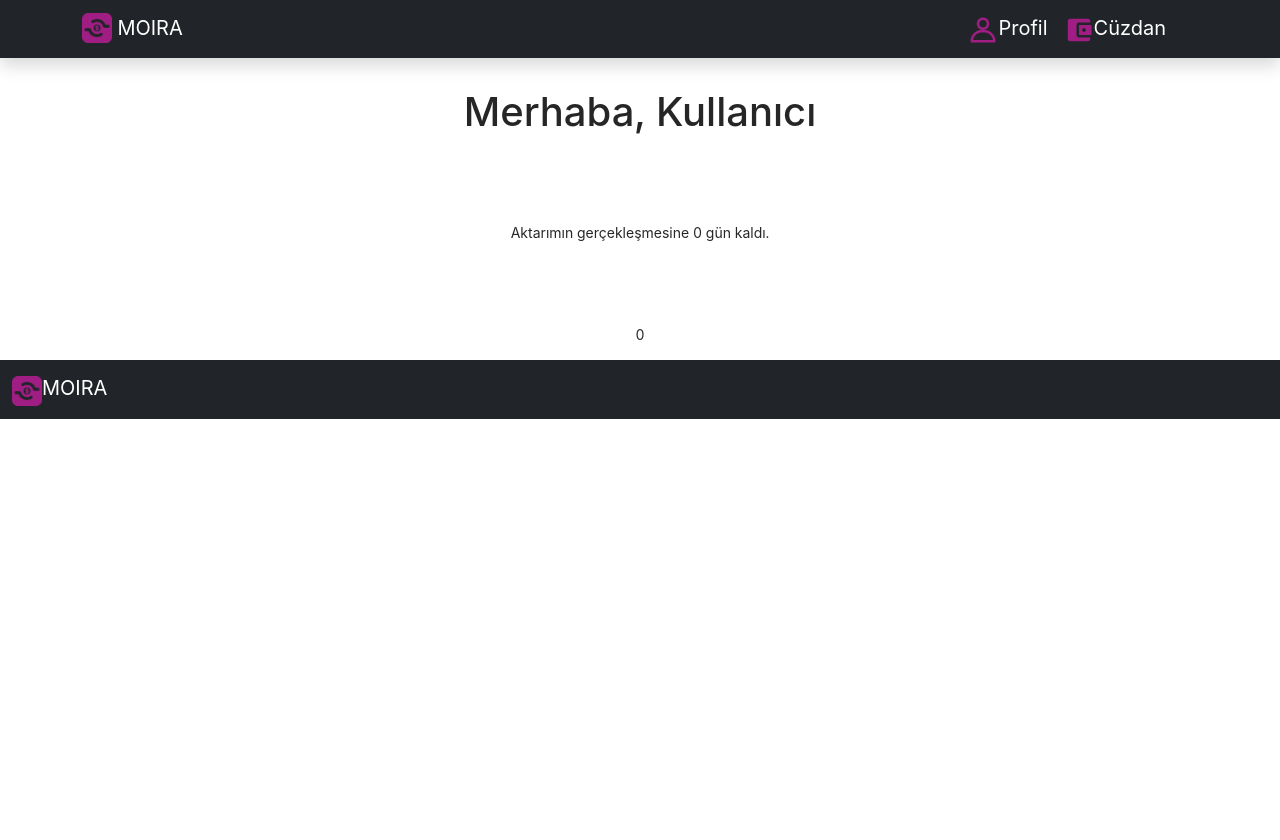
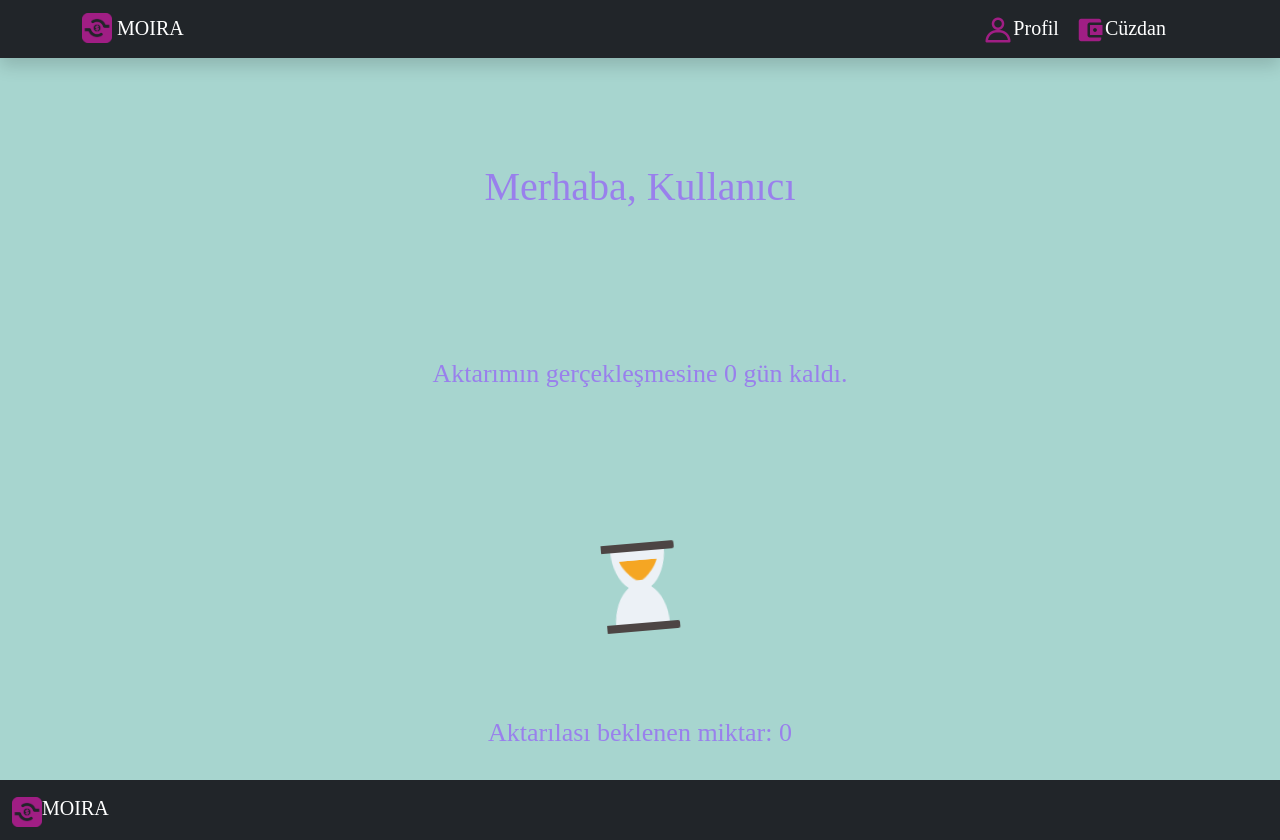
Before and after one commit to Smart-Contract-Intertech/Smart-Contract-Frontend, a React (Create React App) app: page /heritage in a window 1280 px wide. Before the commit the page ends 800 px from the top, so only its background shows below. Built offline with nearby package versions, Linux system fonts and the light colour scheme.

Commit message:
hourglass-first

```diff
--- /dev/null
+++ b/src/pages/Heritage.css
@@ -0,0 +1,60 @@
+body{
+    background-color: #A7D5CF;
+    color: #9980EC;
+    font-family: sans-serif-medium;
+    font-size: 26px;
+}
+
+div {
+    text-align: center;
+}
+
+@keyframes top-clip {
+    0%{}
+    50%{transform: translateY(21px);}
+    100%{transform: translateY(21px);}
+}
+
+@keyframes bottom-sand-path {
+    0%{}
+    50%{transform: translateY(0);}
+    100%{transform: translateY(0);}
+}
+
+@keyframes bottom-sand-g {
+    0%{}
+    85%{transform: translateY(0);}
+    100%{transform: translateY(-9px);}
+}
+
+@keyframes hourglass-rotation {
+    50%{transform: rotateZ(0);}
+    100%{transform: rotateZ(180deg);}
+}
+
+
+#top-sand #top-clip-path rect,
+#bottom-sand path,
+#bottom-sand g,
+svg {
+    animation-duration: 5s;
+    animation-delay: 1s;
+    animation-iteration-count: infinite;
+}
+
+#top-sand #top-clip-path rect {
+    animation-name: top-clip;
+}
+
+#bottom-sand path {
+    transform: translateY(21px);
+    animation-name: bottom-sand-path;
+}
+
+#bottom-sand g {
+    animation-name: bottom-sand-g;
+}
+
+svg {
+    animation-name: hourglass-rotation;
+}
--- a/src/pages/Heritage.js
+++ b/src/pages/Heritage.js
@@ -1,4 +1,6 @@
 import React, { useState } from "react";
+import './Heritage.css';
+import Container from 'react-bootstrap/Container';
 
 export default function Heritage(){
     const[defaultAccount,setDefaultAccount] = useState('Kullanıcı');
@@ -6,11 +8,35 @@ export default function Heritage(){
     const[defaultAmount,setDefaultAmount] = useState('0');
 
     return(
-        <div>
+        <Container>
             <br/><br/><br/><br/>
-            <h1>Merhaba, {defaultAccount}</h1><br/><br/><br/>
+            <h1 style={{fontFamily:'sans-serif-medium', fontSize:'26', color:'#9980EC'}}>Merhaba, {defaultAccount}</h1><br/><br/><br/>
             <p>Aktarımın gerçekleşmesine {defaultRemainingTime} kaldı.</p><br/><br/><br/>
-            <p>{defaultAmount}</p>
-        </div>
+            <div>
+                <svg width="73px" height="88px" viewBox="0 0 73 88" version="1.1" xmlns="http://www.w3.org/2000/svg" xmlnsXlink="http://www.w3.org/1999/xlink">
+                    <g id="hourglass">
+                    <path d="M63.8761664,86 C63.9491436,84.74063 64,83.4707791 64,82.1818182 C64,65.2090455 57.5148507,50.6237818 48.20041,44 C57.5148507,37.3762182 64,22.7909545 64,5.81818182 C64,4.52922091 63.9491436,3.25937 63.8761664,2 L10.1238336,2 C10.0508564,3.25937 10,4.52922091 10,5.81818182 C10,22.7909545 16.4851493,37.3762182 25.79959,44 C16.4851493,50.6237818 10,65.2090455 10,82.1818182 C10,83.4707791 10.0508564,84.74063 10.1238336,86 L63.8761664,86 Z" id="glass" fill="#ECF1F6"></path>
+                    <rect id="top-plate" fill="#4D4544" x="0" y="0" width="74" height="8" rx="2"></rect>
+                    <rect id="bottom-plate" fill="#4D4544" x="0" y="80" width="74" height="8" rx="2"></rect>
+                    <g id="top-sand" transform="translate(18, 21)">
+                        <clipPath id="top-clip-path" fill="white">
+                        <rect x="0" y="0" width="38" height="21"></rect>
+                        </clipPath>
+                        <path fill="#F5A623" clip-path="url(#top-clip-path)" d="M38,0 C36.218769,7.51704545 24.818769,21 19,21 C13.418769,21 1.9,7.63636364 0,0 L38,0 Z"></path>
+                    </g>
+                    <g id="bottom-sand" transform="translate(18, 55)">
+                        <clipPath id="bottom-clip-path" fill="white">
+                        <rect x="0" y="0" width="38" height="21"></rect>
+                        </clipPath>
+                        <g clip-path="url(#bottom-clip-path)">
+                        <path fill="#F5A623" d="M0,21 L38,21 C36.1,13.3636364 24.581231,0 19,0 C13.181231,0 1.781231,13.4829545 0,21 Z"></path>
+                        </g>
+                    </g>
+                    </g>
+                </svg>
+            </div>
+            <br/><br/>
+            <p>Aktarılası beklenen miktar: {defaultAmount}</p>
+        </Container>
     )
 }
```
